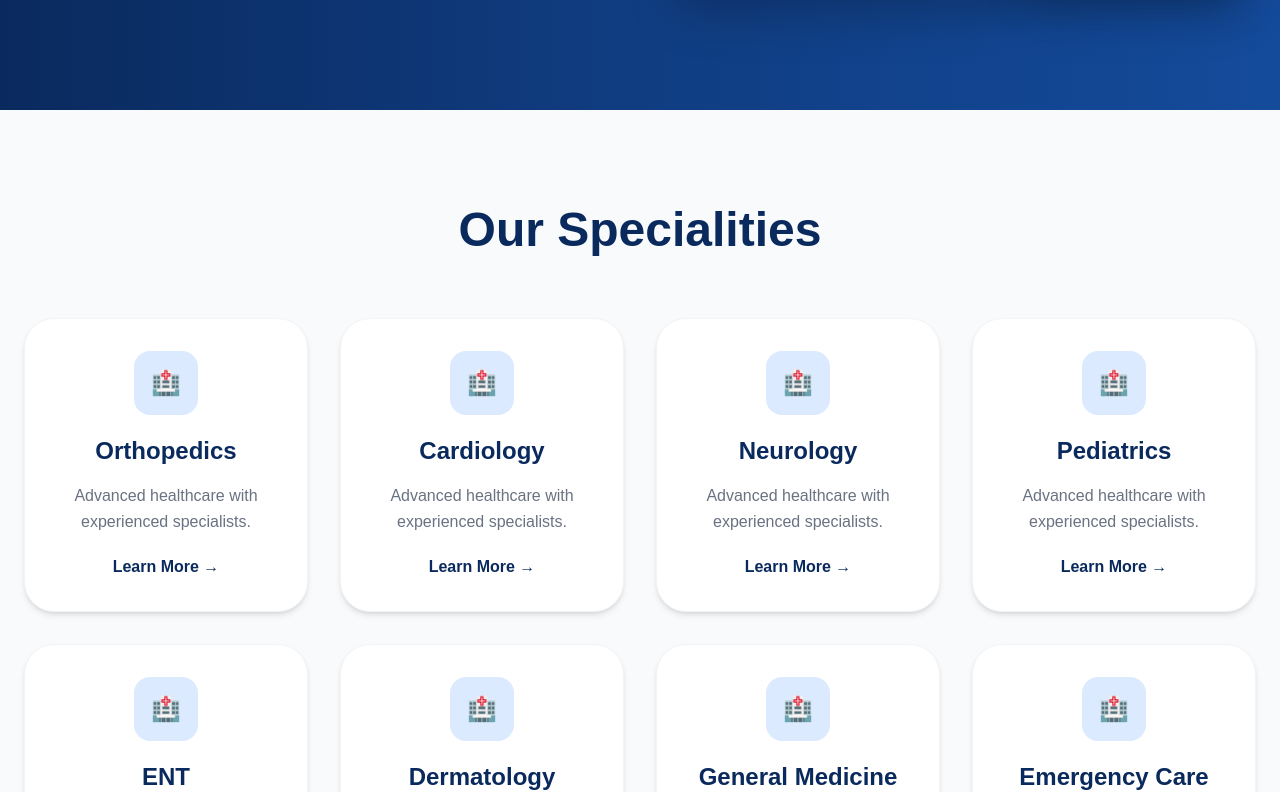
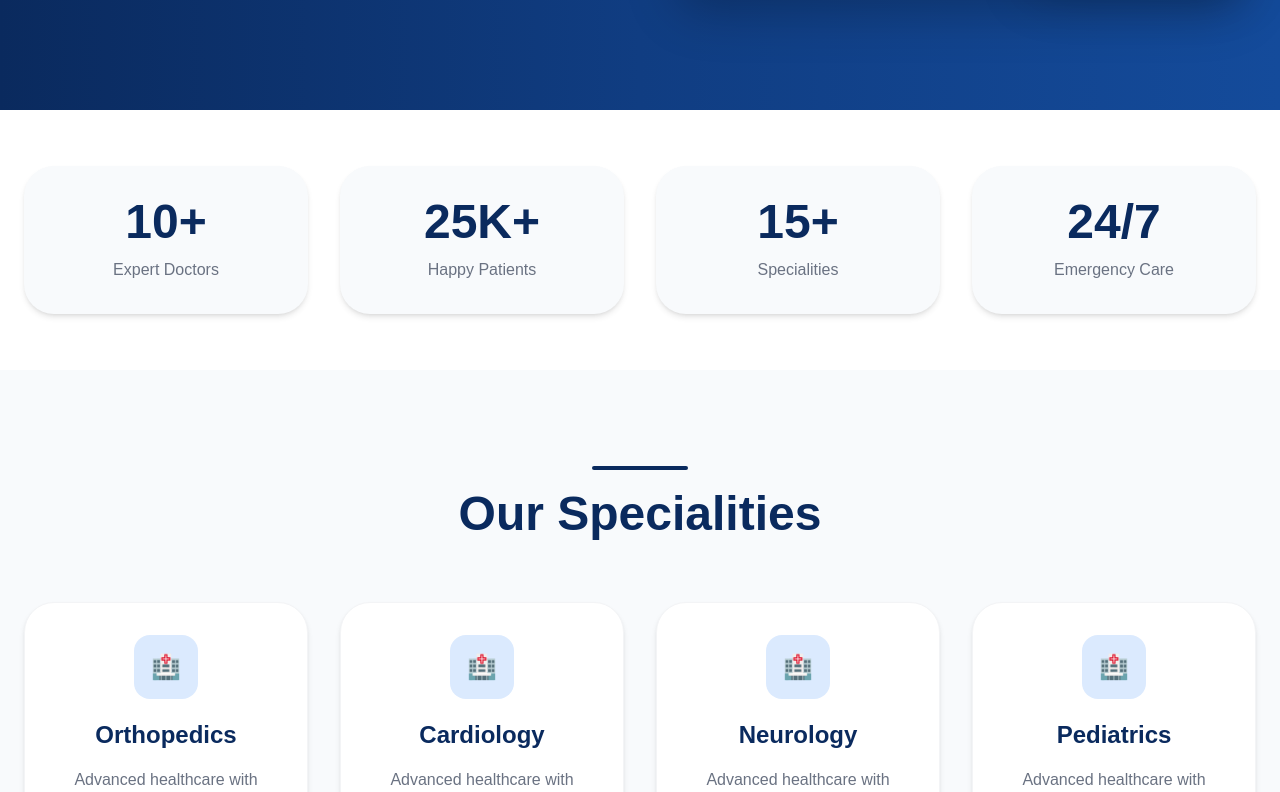
Before and after one commit to urbanbasket99/trident-hospitals, a React (Vite) app: page / in a window 1280 px wide. Shown: the part 796-1588 px from the top of the page. Built offline with nearby package versions, Linux system fonts and the light colour scheme.

Commit message:
changes added

```diff
--- a/src/pages/home.jsx
+++ b/src/pages/home.jsx
@@ -82,7 +82,7 @@ const sendEmail = (e) => {
       </div>
 
       {/* NAVBAR */}
-      <nav className="bg-white shadow-sm sticky top-0 z-50">
+      <nav className="bg-white/90 backdrop-blur-md shadow-md sticky top-0 z-50">
         <div className="w-full px-6 lg:px-10 py-3 flex justify-between items-center">
 
           <img
@@ -182,7 +182,7 @@ const sendEmail = (e) => {
               Premium Multi-Speciality Hospital
             </span>
 
-            <h1 className="text-5xl lg:text-7xl font-bold mt-8 leading-tight">
+            <h1 className="text-5xl lg:text-8xl leading-tight tracking-tight font-bold mt-8 leading-tight">
               Your Health,
               <br />
               Our Priority
@@ -197,7 +197,7 @@ const sendEmail = (e) => {
                       <div className="flex flex-wrap gap-4 mt-10">
                    <a
                         href="#appointment"
-  className="bg-[#0A2A5E] text-white px-8 py-4 rounded-full inline-flex items-center justify-center hover:bg-blue-900 transition"
+                    className="bg-[#0A2A5E] text-white px-8 py-4 rounded-full inline-flex items-center justify-center hover:bg-blue-900 hover:scale-105 transition duration-300 transition"
                         >
                        Book Appointment
                           </a>
@@ -217,11 +217,57 @@ const sendEmail = (e) => {
           </div>
         </div>
       </section>
+      {/* STATS */}
+<section className="bg-white py-14">
+  <div className="max-w-7xl mx-auto px-6">
+
+    <div className="grid grid-cols-2 lg:grid-cols-4 gap-8">
+
+      <div className="bg-[#F8FAFC] rounded-[30px] p-8 text-center shadow-md">
+        <h3 className="text-5xl font-bold text-[#0A2A5E]">
+          10+
+        </h3>
+        <p className="text-gray-500 mt-3">
+          Expert Doctors
+        </p>
+      </div>
+
+      <div className="bg-[#F8FAFC] rounded-[30px] p-8 text-center shadow-md">
+        <h3 className="text-5xl font-bold text-[#0A2A5E]">
+          25K+
+        </h3>
+        <p className="text-gray-500 mt-3">
+          Happy Patients
+        </p>
+      </div>
+
+      <div className="bg-[#F8FAFC] rounded-[30px] p-8 text-center shadow-md">
+        <h3 className="text-5xl font-bold text-[#0A2A5E]">
+          15+
+        </h3>
+        <p className="text-gray-500 mt-3">
+          Specialities
+        </p>
+      </div>
+
+      <div className="bg-[#F8FAFC] rounded-[30px] p-8 text-center shadow-md">
+        <h3 className="text-5xl font-bold text-[#0A2A5E]">
+          24/7
+        </h3>
+        <p className="text-gray-500 mt-3">
+          Emergency Care
+        </p>
+      </div>
+
+    </div>
+  </div>
+</section>
 
      {/* DEPARTMENTS */}
 <section id="departments" className="bg-[#F8FAFC] py-24">
+
   <div className="max-w-7xl mx-auto px-6 text-center">
-
+<div className="w-24 h-1 bg-[#0A2A5E] rounded-full mx-auto mb-5"></div>
     <h2 className="text-5xl font-bold text-[#0A2A5E] mb-16">
       Our Specialities
     </h2>
@@ -264,11 +310,12 @@ const sendEmail = (e) => {
 </section>
 
      {/* DOCTORS SECTION */}
-<section id="doctors" className="bg-white py-28">
+<section id="doctors" className="bg-gradient-to-b from-white to-[#F8FAFC] py-28">
   <div className="max-w-7xl mx-auto px-6">
 
     {/* Heading */}
     <div className="text-center">
+      <div className="w-24 h-1 bg-[#0A2A5E] rounded-full mx-auto mb-5"></div>
       <span className="text-[#0A2A5E] font-semibold uppercase tracking-wider">
         Our Doctors
       </span>
@@ -289,7 +336,7 @@ const sendEmail = (e) => {
     <div className="grid md:grid-cols-2 lg:grid-cols-3 gap-10 mt-16">
 
       {/* DOCTOR 1 */}
-<div className="bg-[#F8FAFC] rounded-[35px] overflow-hidden shadow-xl hover:shadow-2xl hover:-translate-y-2 transition duration-300">
+<div className="bg-[#F8FAFC] rounded-[35px] overflow-hidden shadow-[0_10px_40px_rgba(0,0,0,0.08)] hover:shadow-2xl hover:-translate-y-2 transition duration-300">
 
   <img
     src="/satyam yadav.jpg"
@@ -320,7 +367,7 @@ const sendEmail = (e) => {
 </div>
 
 {/* DOCTOR 2 */}
-<div className="bg-[#F8FAFC] rounded-[35px] overflow-hidden shadow-xl hover:shadow-2xl hover:-translate-y-2 transition duration-300">
+<div className="bg-[#F8FAFC] rounded-[35px] overflow-hidden shadow-[0_10px_40px_rgba(0,0,0,0.08)] hover:shadow-2xl hover:-translate-y-2 transition duration-300">
 
   <img
     src="/chaitanya.jpg"
@@ -351,7 +398,7 @@ const sendEmail = (e) => {
 </div>
 
 {/* DOCTOR 3 */}
-<div className="bg-[#F8FAFC] rounded-[35px] overflow-hidden shadow-xl hover:shadow-2xl hover:-translate-y-2 transition duration-300">
+<div className="bg-[#F8FAFC] rounded-[35px] overflow-hidden shadow-[0_10px_40px_rgba(0,0,0,0.08)] hover:shadow-2xl hover:-translate-y-2 transition duration-300">
 
   <img
     src="/drkasha.jpg"
@@ -522,10 +569,13 @@ const sendEmail = (e) => {
   </div>
 </section>
 {/* TESTIMONIALS */}
+
 <section className="bg-[#F8FAFC] py-28">
   <div className="max-w-7xl mx-auto px-6">
 
+
     <div className="text-center">
+      <div className="w-24 h-1 bg-[#0A2A5E] rounded-full mx-auto mb-5"></div>
       <span className="uppercase tracking-wider text-[#0A2A5E] font-semibold">
         Testimonials
       </span>
```
Lines whose indentation alone changed are shown as unchanged.
